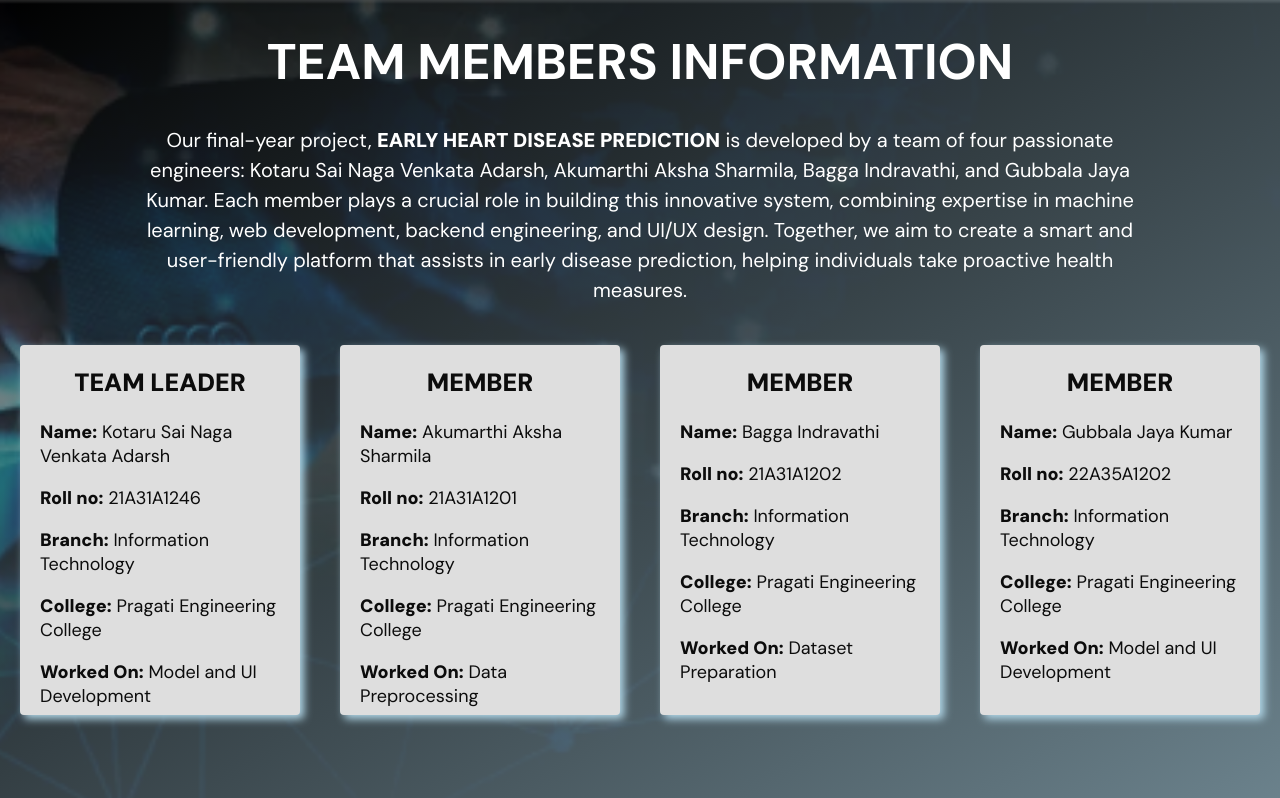
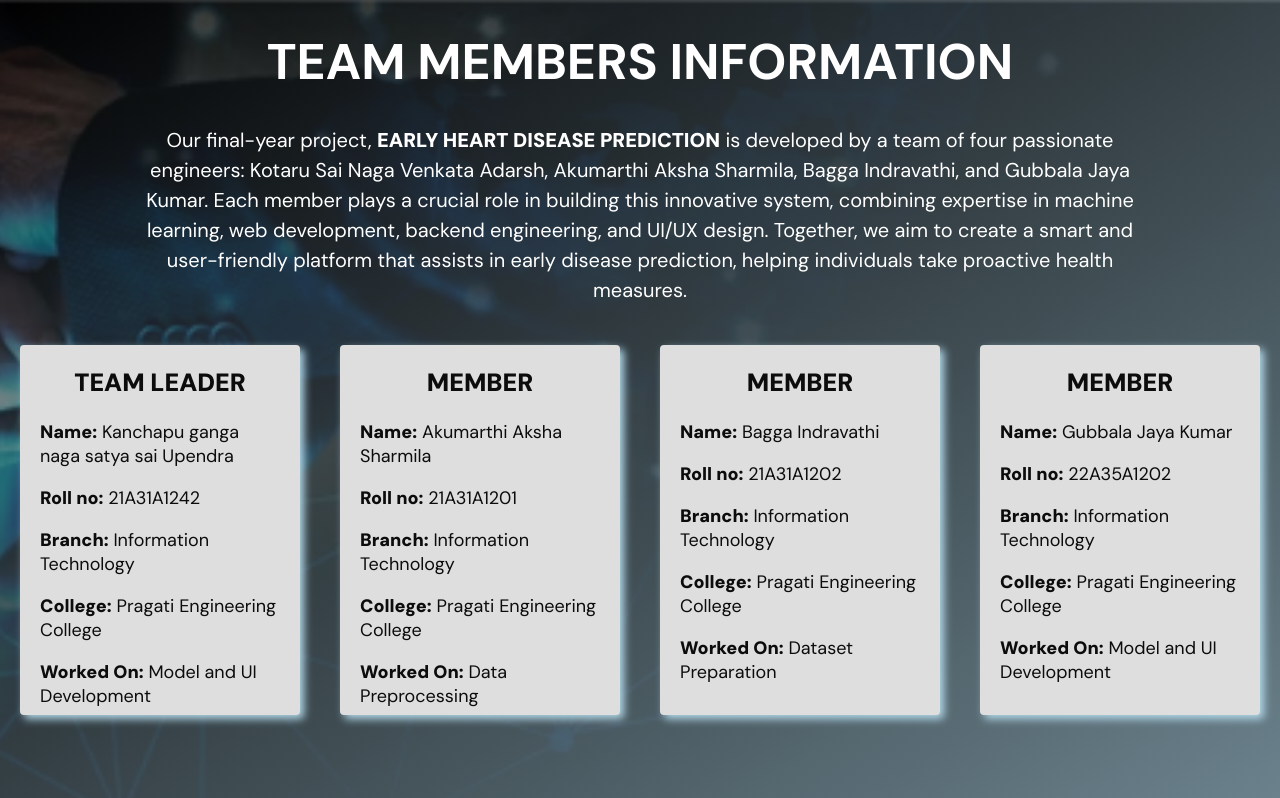
Before and after one commit to Theupendrak/heartdisease-prediction, a Flask app: page /team in a window 1280 px wide. Shown: the part 87-885 px from the top of the page. Run offline with Flask 2, Linux system fonts and the light colour scheme; parts of the project's set-up code (start-up, migrations or seed data) failed here and were passed over.

Commit message:
recent updates

```diff
--- a/templates/team.html
+++ b/templates/team.html
@@ -27,8 +27,8 @@
         <div class="tm">
             <div class="box">
                 <h2>TEAM LEADER</h1>
-                <p><span>Name:</span> Kotaru Sai Naga Venkata Adarsh</p>
-                <p><span>Roll no:</span> 21A31A1246</p>
+                <p><span>Name:</span> Kanchapu ganga naga satya sai Upendra</p>
+                <p><span>Roll no:</span> 21A31A1242</p>
                 <p><span>Branch:</span> Information Technology</p>
                 <p><span>College:</span> Pragati Engineering College</p>
                 <p><span>Worked On:</span> Model and UI Development</p>
```
